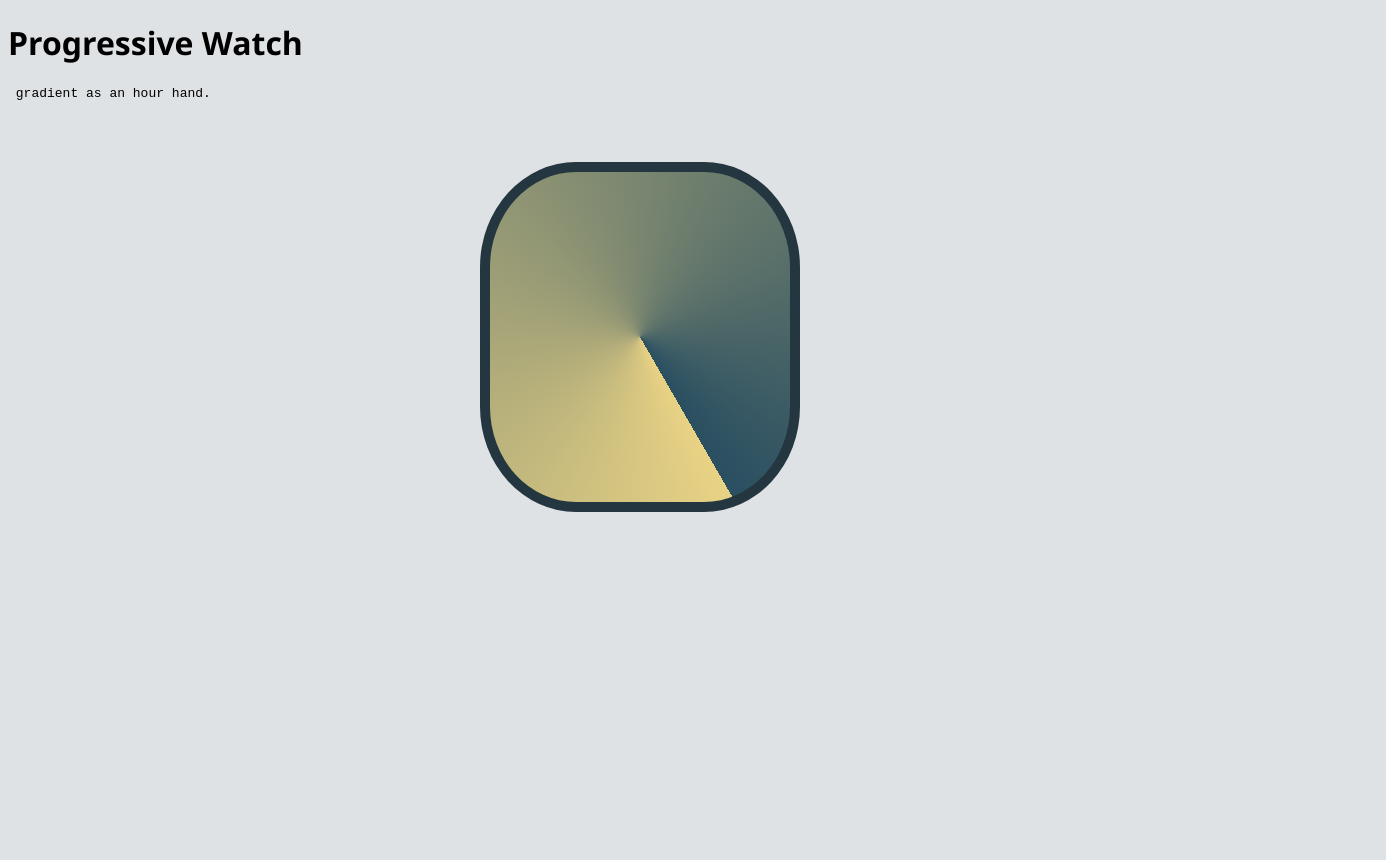
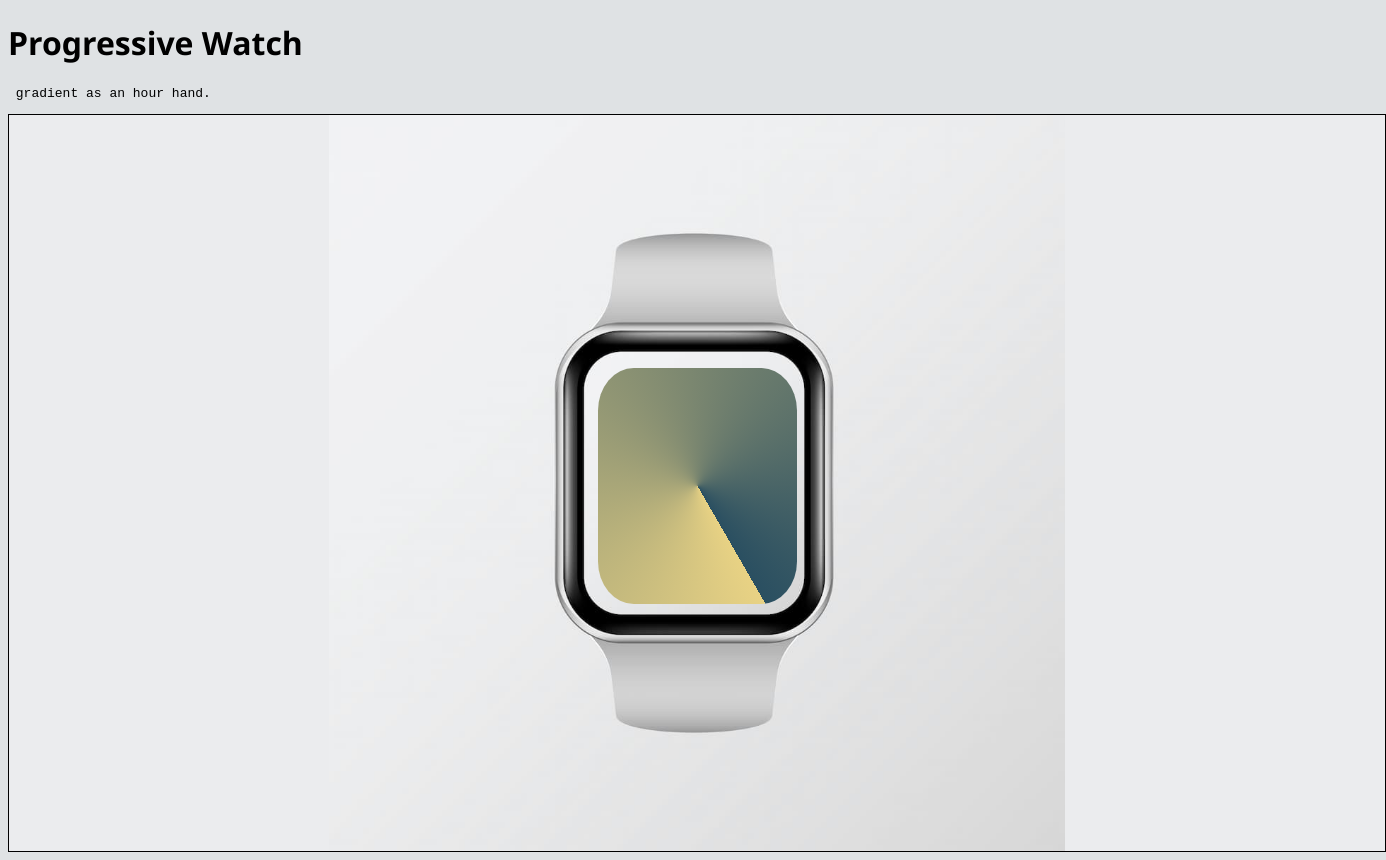
Before and after one commit to Syde2/gradient-Watch, a Vue app: page / in a window 1280 px wide. Shown: the whole page, 1386 px wide, since content can reach past the window. Before the commit the page ends 800 px from the top, so only its background shows below. Built offline with nearby package versions, Linux system fonts and the light colour scheme.

Commit message:
Ajout MockUp

```diff
--- a/src/App.vue
+++ b/src/App.vue
@@ -49,10 +49,12 @@ function getCurrentHour(){
 	--petrolSlumber : #243640;
 }
 .watch{
-	height: 330px;
-	width: 300px;
-	border-radius: 30%;
-  border: 10px solid var(--petrolSlumber);
+	height: 236px;
+	width: 199px;
+
+  position: absolute;
+  top: 46%;
+	border-radius: 18%;
 	background-image: conic-gradient(
 		from  v-bind(angle+'deg'),
 		var(--pavedGold),
@@ -62,4 +64,5 @@ function getCurrentHour(){
   }
 
 
+
 </style>
--- a/src/style/main.css
+++ b/src/style/main.css
@@ -14,4 +14,12 @@ h1{
 	flex-direction: column;
 	align-items: center;
 	padding: 3rem;
+	background-image: url('/public/mockup.jpg');
+	background-size: contain;
+	background-repeat: no-repeat;
+	background-position: center;
+	height: 80vh;
+	width: 100vw;
+	border: 1px solid black;
+	background-color: #EBECEE;
 }
```
Also changed, not shown: public/mockup.jpg (added).
